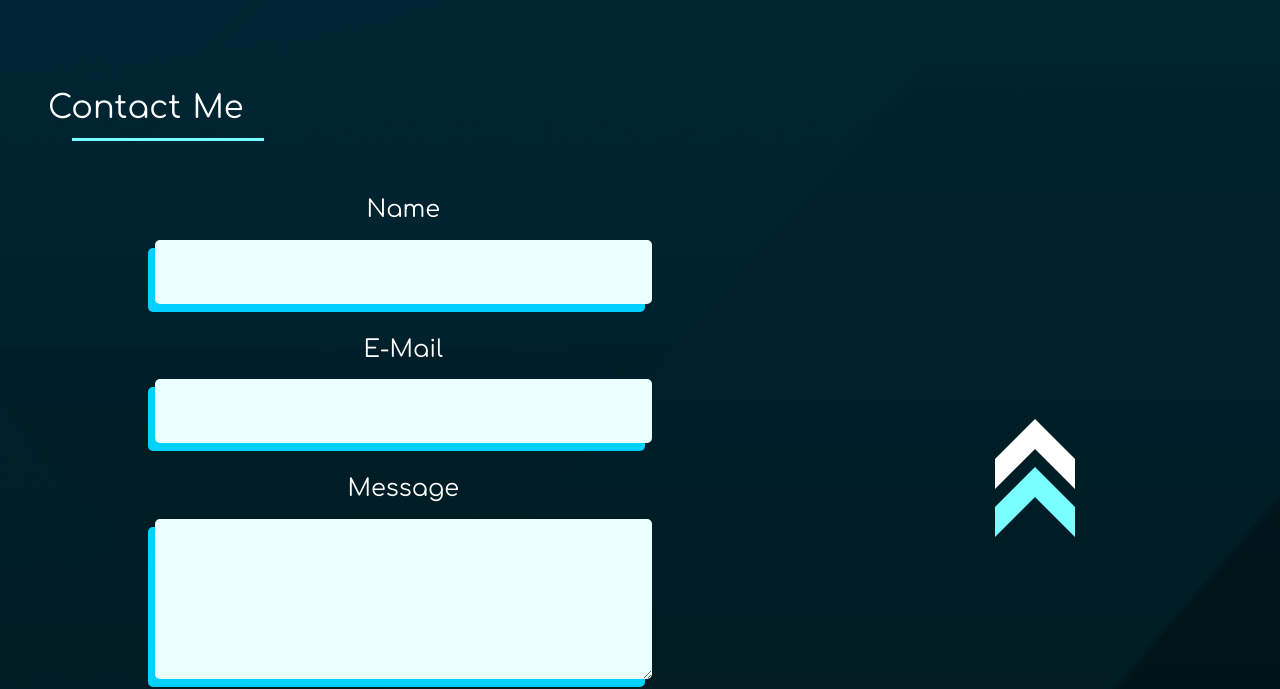
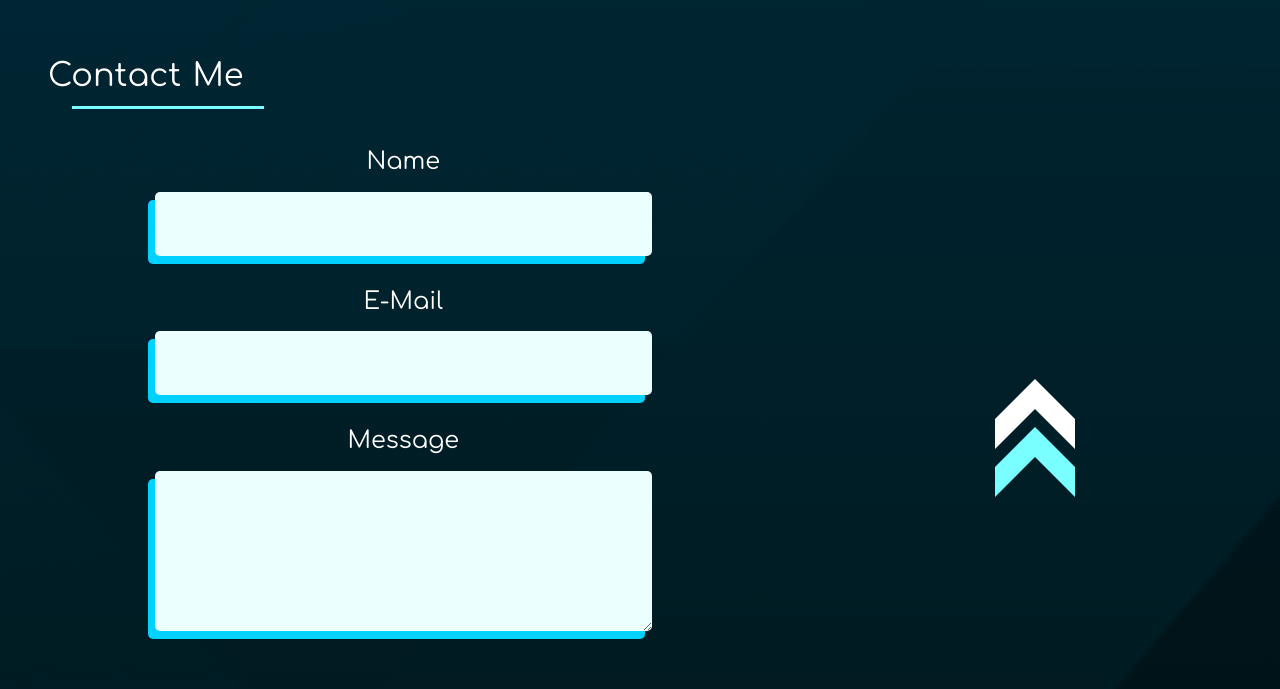
Before and after one commit to sanberkHax/portfolio, a Next.js app: page / in a window 1280 px wide. Shown: the part 3850-4539 px from the top of the page. Built offline with nearby package versions, Linux system fonts and the light colour scheme.

Commit message:
Fix contact overflow

```diff
--- a/stylesheets/components/_contact.scss
+++ b/stylesheets/components/_contact.scss
@@ -3,8 +3,8 @@
   height: 100vh;
   margin-top: 25rem;
   padding: 0 2rem;
-  padding-top: 5rem;
-  // overflow-x: hidden;
+  // padding-top: 5rem;
+  // overflow-y: auto;
   flex-direction: column;
   justify-content: center;
   // align-items: center;
@@ -15,6 +15,9 @@
     }
     @media (max-width: $large) {
       font-size: 2rem;
+    }
+    @media (max-width: $small) {
+      // margin-top: 7rem;
     }
     &::after {
       content: '';
@@ -34,6 +37,9 @@
     display: flex;
     justify-content: space-evenly;
     align-items: center;
+    @media (max-width: $small) {
+      display: block;
+    }
   }
   .form {
     flex: 2;
@@ -41,7 +47,7 @@
     text-align: center;
     display: flex;
     flex-direction: column;
-    padding-top: 1rem;
+    // padding-top: 1rem;
     align-items: center;
     label {
       margin-top: 2rem;
@@ -50,6 +56,9 @@
       }
     }
     input {
+      @media (max-width: $small) {
+        padding: 1.5rem;
+      }
       margin-top: 1rem;
       height: 1rem;
       width: 70%;
@@ -62,6 +71,10 @@
       margin-top: 3rem;
     }
     .msg-input {
+      @media (max-width: $small) {
+        padding: 1rem;
+        height: 6rem;
+      }
       height: 10rem;
     }
   }
```
